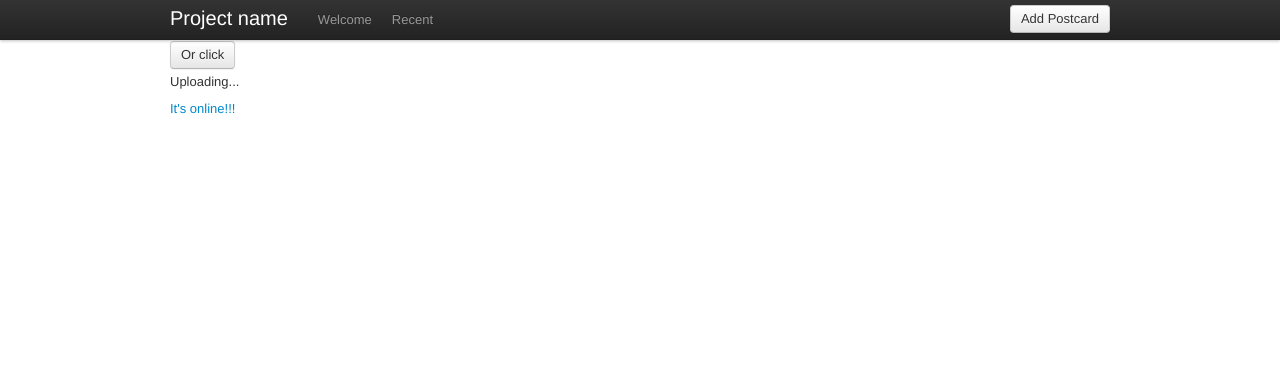
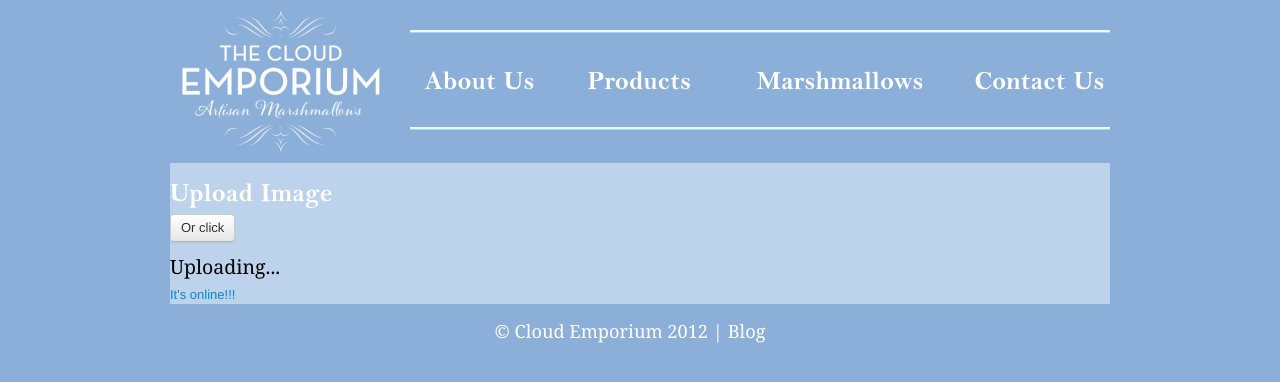
Before and after one commit to jgumbley/thecloudemporium-co-uk, a Flask app: page /upload_image in a window 1280 px wide. Shown: the top 382 px of the page. Run offline with Flask 2, Linux system fonts and the light colour scheme.

Commit message:
add style to template

```diff
--- a/static/css/marshmallows2.css
+++ b/static/css/marshmallows2.css
@@ -3,6 +3,7 @@ body {
 }
 
 hr {
+    margin-top: 30px;
     border: none;
         /* top    */ border-top: 2px solid #f5f5f5;
         /* middle */ background-color: #97DCFF; color: #97DCFF;
@@ -13,7 +14,7 @@ h2 {
     padding-top: 10px;
     color: white;
     font-family: serif;
-    font-size: 2.3em;
+    font-size: 2.0em;
 }
 
 h3 {
@@ -83,8 +84,6 @@ headings a:active{
 
 .stevo-unit {
     background-color: #BDD3EC;
-    color: white;
-    font-color: white;
 }
 
 .stevo-unit h4 {
--- a/static/index2.html
+++ b/static/index2.html
@@ -29,7 +29,8 @@
 </head>
 
 <body>
- <!-- consider header -->
+
+ <!-- menu header row -->
 <div class="container">
     <div class="row center"><img src="./img/flourish_top.png" /></div>
 
@@ -52,7 +53,9 @@
             <h2>Blog</h2>
         </div>
     </div>
+</div>
 
+ <div class="container">
 
     <div class="row"><hr/></div>
 
--- a/templates/layout.html
+++ b/templates/layout.html
@@ -1,64 +1,74 @@
 <!DOCTYPE html>
-<html lang="en"><head><meta http-equiv="Content-Type" content="text/html; charset=UTF-8">
+<html lang="en">
+<head>
     <meta charset="utf-8">
+    <title>The Cloud Emporium - Marshmallows, Wedding Favours, Party Orders.</title>
+    <meta name="viewport" content="width=device-width, initial-scale=1.0">
+    <meta name="description" content="description">
+    <meta name="author" content="www.jgumbley.com">
 
-    <!-- Metas ...--->
-    <title>{% block title %}Need to override title{% endblock %}</title>
-    <meta name="description" content="A Picture Postcode archive and Database tool, with added bulletin board features
-        catering to members and visitors interested in British local history and collecting historical Picture
-        Postcards.">
-    <meta name="author" content="jgumbley.com, Jim Gumbley">
+    <link href="/static/css/bootstrap.min.css" rel="stylesheet">
+    <link href="/static/css/marshmallows2.css" rel="stylesheet">
+    <!--<link href="./css/bootstrap-responsive.css" rel="stylesheet">-->
+
+    <script type="text/javascript" src="/static/js/cufon-yui.js"></script>
+    <script type="text/javascript"  src="/static/js/Bell_MT_700.font.js"></script>
+
+    <script type="text/javascript">
+        Cufon.replace('h2,h3');
+    </script>
 
     <!--[if lt IE 9]>
       <script src="http://html5shim.googlecode.com/svn/trunk/html5.js"></script>
     <![endif]-->
 
-    <!-- Le styles -->
-    <link href="/static/css/bootstrap.min.css" rel="stylesheet">
-    <link href="/static/css/picture-postcard.css" rel="stylesheet">
-
-    <!-- 'le' fonts -->
-    <script src="/static/js/cufon-yui.js" type="text/javascript"></script>
-    <script src="/static/js/trinigan_font.js" type="text/javascript"></script>
-    <script type="text/javascript">
-        Cufon.replace('h1'); // Works without a selector engine
-    </script>
-
-    <!-- Le fav and touch icons -->
     <link rel="shortcut icon" href="/static/img/favicon.ico">
 </head>
 
 <body>
 
-  <div class="navbar navbar-fixed-top">
-      <div class="navbar-inner">
-          <div class="container">
-              <a class="btn btn-navbar" data-toggle="collapse" data-target=".nav-collapse">
-                  <span class="icon-bar"></span>
-                  <span class="icon-bar"></span>
-                  <span class="icon-bar"></span>
-              </a>
-              <a class="brand" href="#">Project name</a>
-              <div class="nav-collapse">
-                  <ul class="nav">
-                      <li><a href="/welcome">Welcome</a></li>
-                      <li><a href="/postcards">Recent</a></li>
-                  </ul>
-              </div><!--/.nav-collapse -->
-                  <a href="/postcard/add" class="btn primary pull-right">Add Postcard</a>
-          </div>
-      </div>
-  </div>
+ <!-- menu header row -->
+<div class="container">
+    <div class="row headings">
+        <div class="span3">
+            <div class="right">
+                <img src="/static/img/logo_w220.png" alt="The Cloud Emporium" />
+            </div>
+        </div>
+        <div class="span9 row">
+            <hr/>
+        </div>
+            <div class="span2 center">
+                <h2><a href="/">About Us</a></h2>
+            </div>
+            <div class="span2 center">
+                <h2><a href="/">Products</a></h2>
+            </div>
+            <div class="span3 center">
+                <h2><a href="/">Marshmallows</a></h2>
+            </div>
+            <div class="span2 center">
+                <h2><a href="/">Contact Us</a></h2>
+            </div>
+        <div class="span9">
+            <hr/>
+        </div>
+    </div>
+</div>
+
 
   <div class="container">
-
-  {% block body %} {% endblock %}
-
+      {% block body %} {% endblock %}
   </div> <!-- /container -->
 
-    <footer>
-    <!--<p>© website content and design 'greetings from ...' 2011</p>-->
-    </footer>
+
+<div class="container footer">
+    <br>
+    <div class="row center bottom-menu">
+        &copy; Cloud Emporium 2012 |
+        <a href="">Blog</a>
+    </div>
+</div>
 
     <!-- To avoid delays, initialize Cufón before other scripts at the bottom -->
     <script type="text/javascript"> Cufon.now(); </script>
```
Also changed, not shown: templates/index.html (+12 -36 lines), static/img/logo_w155.png (added), static/img/logo_w220.png (added).
